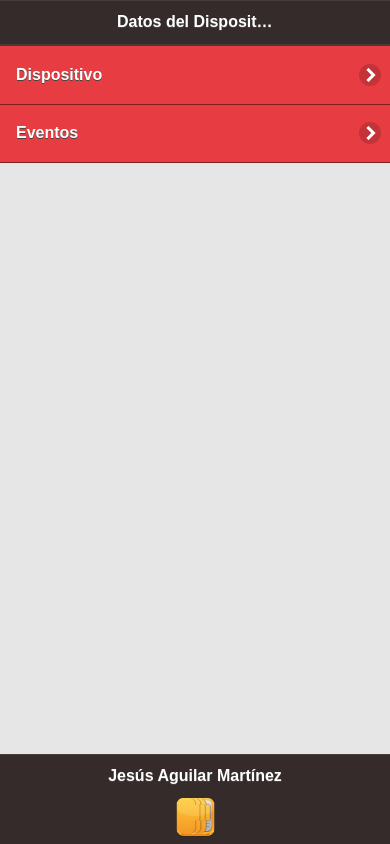
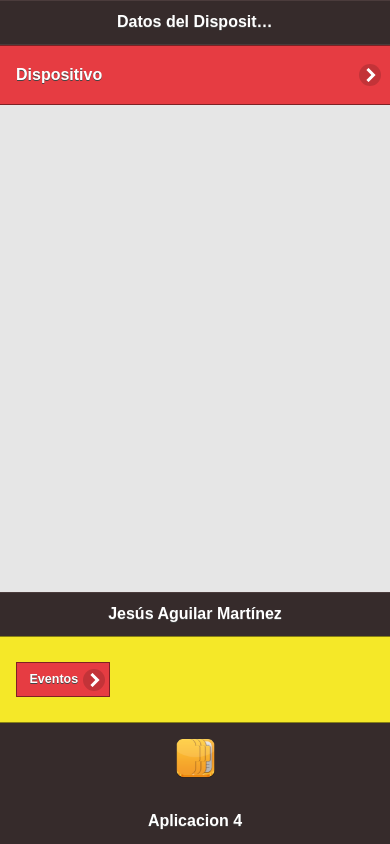
Before and after one commit to JesusAguilar/app4-git, a plain HTML site: page index.html in a window 390 px wide. Drawn offline with Linux system fonts and the light colour scheme; some packages are replaced by stand-ins of ours.

Commit message:
3subida
Cuarta Aplicacion

```diff
--- a/index.html
+++ b/index.html
@@ -30,19 +30,20 @@
        <H2>Dispositivo</H2>
        </a>
        </li>
-    <li class="ui-first-child ui-last-child">
-      <a href="#page3" class="ui-btn ui-btn-icon-right ui-icon-carat-r">
-       <H2>Eventos</H2>
-       </a>
-       </li>
-       </ul>
+   </ul>
        </div>
        </div>
 
 <div data-role="footer" align="center" data-theme="b" data-position="fixed">
        <h4>Jesús Aguilar Martínez</h4>
-  <img src="res/android/mdpi.png" width="10%" height="8%">
-  </div>
+       <ul data-role="listview" data-theme="b" class="ui-listview ui-group-theme-a">
+         <li class="ui-first-child ui-last-child">
+           <h2><a href="#page3" class="ui-btn ui-btn-icon-right ui-icon-carat-r">Eventos</a></h2>
+         </li>
+       </ul>
+    <p><img src="res/android/mdpi.png" width="10%" height="8%">
+    <h4> Aplicacion 4</h4>
+</div>
        </div>
 
        <div data-role="page" id="page2" data-theme="b">
@@ -82,7 +83,8 @@
 
        <div data-role="footer" align="center" data-theme="b" data-position="fixed">
        <h4> Jesús Aguilar Martínez </h4>
-       <img src="res/android/mdpi.png" width="9%" height="9%">
+       <p><img src="res/android/mdpi.png" width="9%" height="9%">
+       <h4> Aplicacion 4       </h4>
        </div>
        </div>
 
@@ -101,6 +103,7 @@
    <div data-role="footer" align="center" data-theme="b" data-position="fixed">
        <h4> Jesús Aguilar Martínez </h4>
        <img src="res/android/mdpi.png" width="9%" height="9%">
+        <h4> Aplicacion 4 </h4>
        </div>
        </div>
        </div>
```
